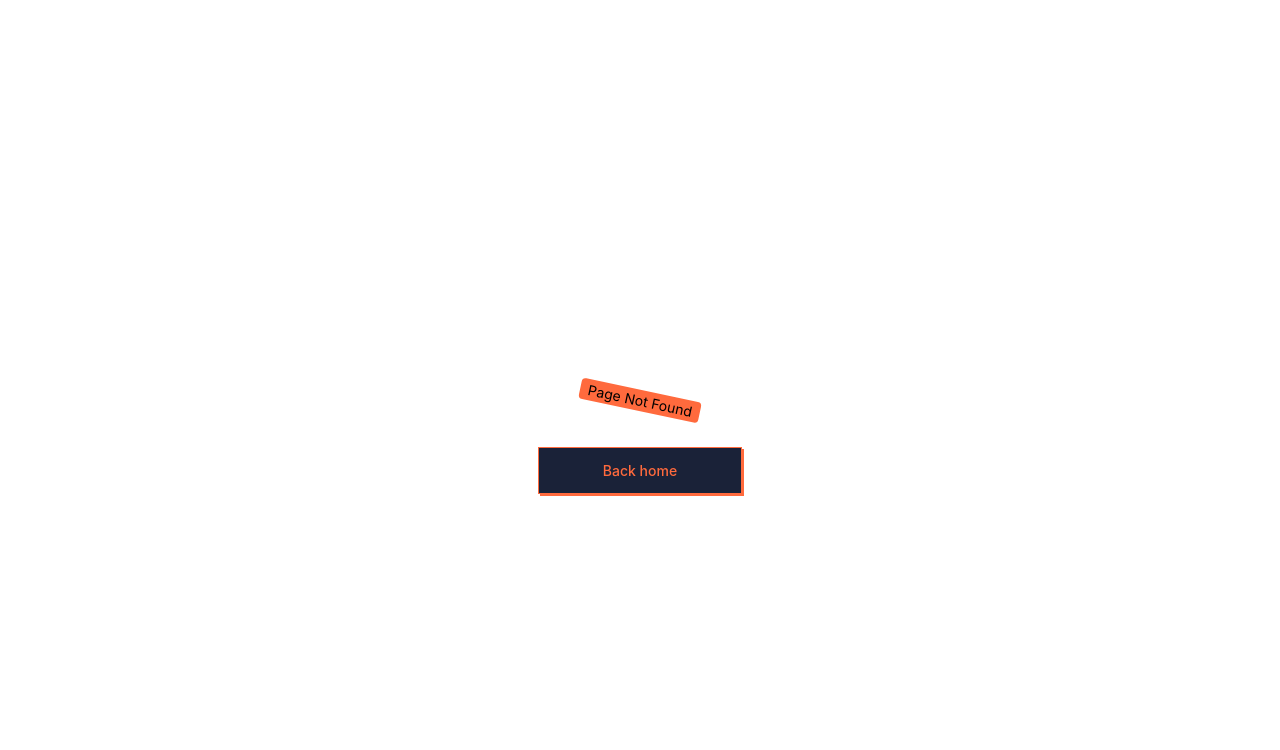
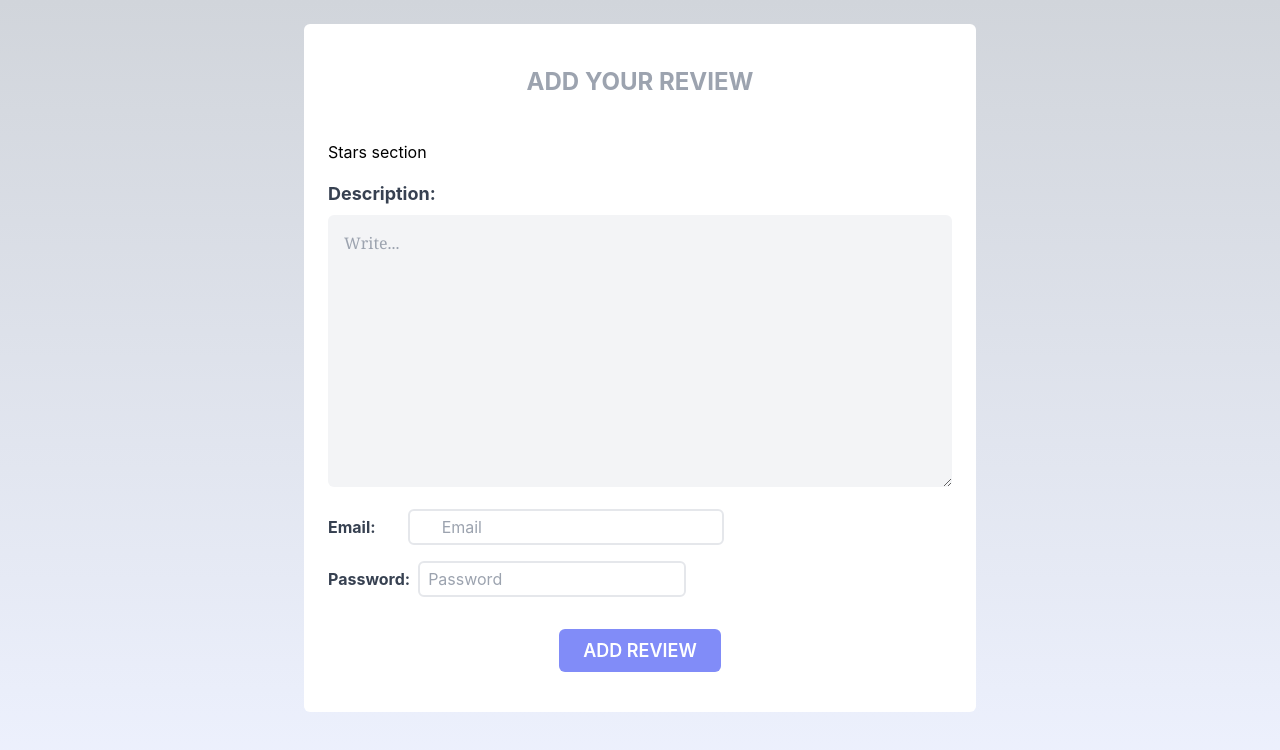
Before and after one commit to Lundrim23/Travel-Guide-Final, a React (Create React App) app: page /reviews in a window 1280 px wide. Before the commit this address had no page. Shown: the top 750 px of the page. Built offline with nearby package versions, Linux system fonts and the light colour scheme; what tw-elements would draw is missing.

Commit message:
Added comment/ review form

```diff
--- a/src/App.js
+++ b/src/App.js
@@ -16,6 +16,7 @@ import EventComponent from "./components/adminComponent/EventComponent";
 import PlaceComponent from "./components/adminComponent/PlaceComponent";
 import AllUsersComponent from "./components/adminComponent/AllUsersComponent";
 import "./App.css";
+import Reviews from "./pages/Reviews";
 
 function App() {
   return (
@@ -36,6 +37,7 @@ function App() {
           <Route path="users" element={<AllUsersComponent />} />
         </Route>
 
+<Route path="reviews" element={<Reviews />} />
         <Route path="login" element={<LogIn />} />
         <Route path="users" element={<Users />} />
         <Route path="*" element={<Error />} />
--- a/src/components/CommentSection.js
+++ b/src/components/CommentSection.js
@@ -1,12 +1,39 @@
 import React from 'react'
+import { useState } from "react";
+import { FaStar } from "react-icons/fa";
+
 
 
 function CommentSection() {
 
   return (
     <div>
-
-
+<form>
+  <div class="bg-gradient-to-b from-gray-300 to-indigo-50 min-h-screen md:px-20 pt-6">
+    <div class=" bg-white rounded-md px-6 py-10 max-w-2xl mx-auto">
+      <h1 class="text-center text-2xl font-bold text-gray-400 mb-10">ADD YOUR REVIEW</h1>
+      <div class="space-y-4">
+        <div>
+         <p> Stars section</p>
+        </div>
+        <div>
+          <label for="description" class="block mb-2 text-lg font-bold text-gray-700">Description:</label>
+          <textarea id="description" cols="30" rows="10" placeholder="Write..." class="w-full font-serif  p-4 text-gray-600 bg-gray-100 outline-none rounded-md"></textarea>
+        </div>
+        <div>
+          <label for="email" class="text-lx font-bold text-gray-700">Email:</label>
+          <input type="text" placeholder="Email" id="email" class="ml-8 outline-none py-1 px-8 text-md border-2 rounded-md" />
+        </div>
+        <div>
+          <label for="email" class="text-lx font-bold text-gray-700">Password:</label>
+          <input type="text" placeholder="Password" id="password" class="ml-2 mb-4 outline-none py-1 px-2 text-md border-2 rounded-md" />
+        </div>
+        <button class=" px-6 py-2 mx-auto block
+        rounded-md text-lg font-semibold text-white bg-indigo-400  ">ADD REVIEW</button>
+      </div>
+    </div>
+  </div>
+</form>
 
 
 
--- a/src/pages/Reviews.js
+++ b/src/pages/Reviews.js
@@ -4,9 +4,10 @@ import CommentSection from '../components/CommentSection'
 function Reviews() {
   return (
     <div>
+
 <CommentSection />
     </div>
   )
 }
 
-export default Reviews
+export default Reviews;
```
